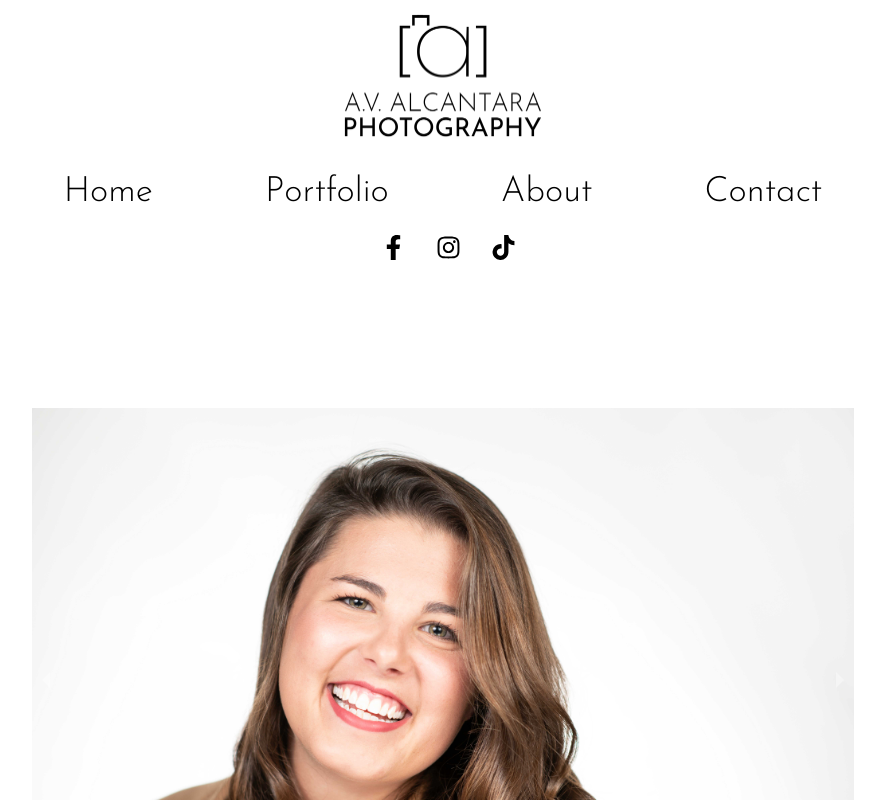
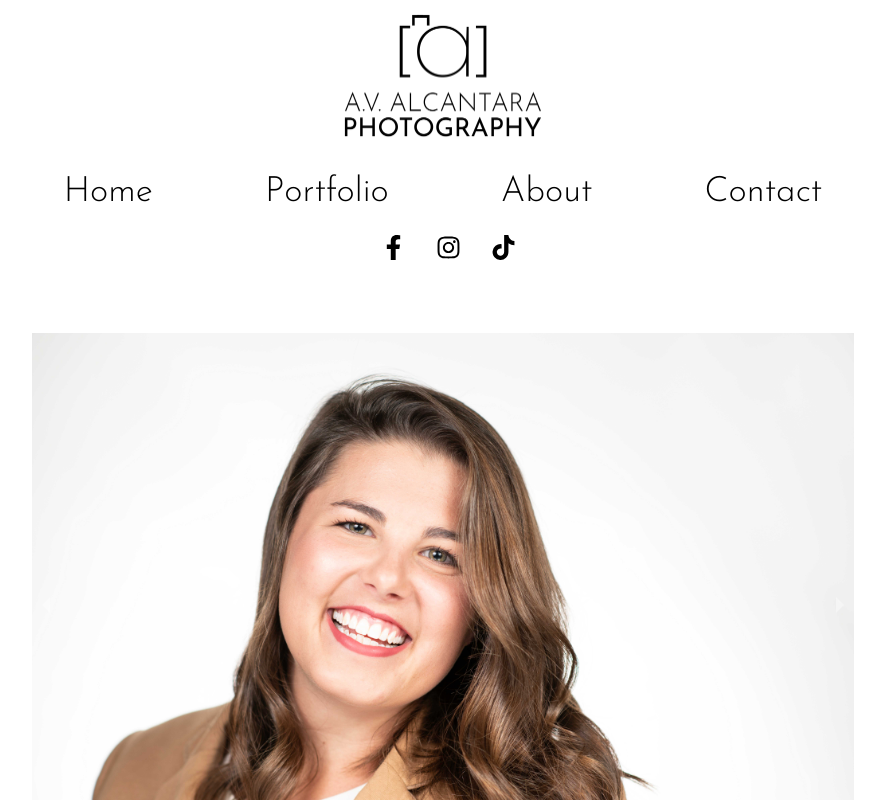
Before and after one commit to adamalcantara/avalcantaraphotography, a React (Create React App) app: page / in a window 1280 px wide. Shown: the top 800 px of the page, without its empty margins (197-1082 px from the left). Built offline with nearby package versions, Linux system fonts and the light colour scheme.

Commit message:
Fixed margin top when page becomes smaller

```diff
--- a/src/App.css
+++ b/src/App.css
@@ -7,6 +7,12 @@
   margin-bottom: 75px;
 }
 
+@media screen and (max-width: 1700px) {
+  #pageContent {
+    margin-top: 225px;
+  }
+}
+
 /* Get rid of margin when page shrinks to 900px */
 
 @media screen and (max-width: 900px) {
```
